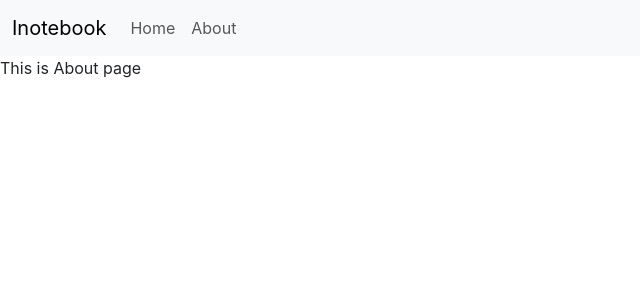
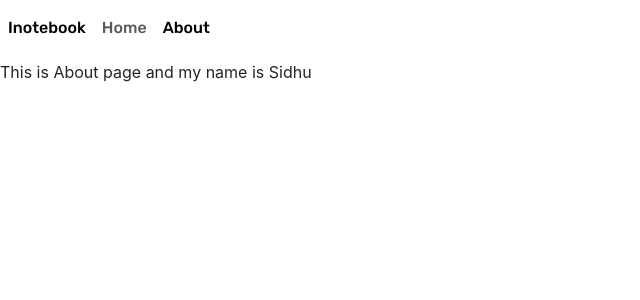
Before and after one commit to banothsidhu/cloudbook-frontend, a React (Create React App) app: page /about in a window 1280 px wide. Shown: the top 300 px of the page, without its empty margins (0-640 px from the left). Built offline with nearby package versions, Linux system fonts and the light colour scheme.

Commit message:
Updated Navbar and UseContest API

```diff
--- a/package.json
+++ b/package.json
@@ -9,6 +9,7 @@
     "concurrently": "^8.0.1",
     "jquery": "^3.6.4",
     "react": "^18.2.0",
+    "react-bootstrap": "^2.7.4",
     "react-dom": "^18.2.0",
     "react-router": "^6.11.0",
     "react-router-dom": "^6.11.0",
--- a/public/index.html
+++ b/public/index.html
@@ -1,25 +1,32 @@
 <!DOCTYPE html>
 <html lang="en">
+
 <head>
   <meta charset="utf-8" />
   <link rel="icon" href="%PUBLIC_URL%/favicon.ico" />
   <meta name="viewport" content="width=device-width, initial-scale=1" />
   <meta name="theme-color" content="#000000" />
-    <meta
-      name="description"
-      content="Web site created using create-react-app"
-    />
+  <meta name="description" content="Web site created using create-react-app" />
   <link rel="apple-touch-icon" href="%PUBLIC_URL%/logo192.png" />
 
   <link rel="manifest" href="%PUBLIC_URL%/manifest.json" />
   <title>InoteBook - Notes On Cloud</title>
 </head>
-  <script src="https://cdn.jsdelivr.net/npm/@popperjs/core@2.11.6/dist/umd/popper.min.js" integrity="sha384-oBqDVmMz9ATKxIep9tiCxS/Z9fNfEXiDAYTujMAeBAsjFuCZSmKbSSUnQlmh/jp3" crossorigin="anonymous"></script>
-<script src="https://cdn.jsdelivr.net/npm/bootstrap@5.3.0-alpha1/dist/js/bootstrap.min.js" integrity="sha384-mQ93GR66B00ZXjt0YO5KlohRA5SY2XofN4zfuZxLkoj1gXtW8ANNCe9d5Y3eG5eD" crossorigin="anonymous"></script>
-<link href="https://cdn.jsdelivr.net/npm/bootstrap@5.3.0-alpha1/dist/css/bootstrap.min.css" rel="stylesheet" integrity="sha384-GLhlTQ8iRABdZLl6O3oVMWSktQOp6b7In1Zl3/Jr59b6EGGoI1aFkw7cmDA6j6gD" crossorigin="anonymous">
+
+<script src="https://cdn.jsdelivr.net/npm/@popperjs/core@2.11.6/dist/umd/popper.min.js"
+  integrity="sha384-oBqDVmMz9ATKxIep9tiCxS/Z9fNfEXiDAYTujMAeBAsjFuCZSmKbSSUnQlmh/jp3" crossorigin="anonymous"></script>
+<script src="https://cdn.jsdelivr.net/npm/bootstrap@5.3.0-alpha1/dist/js/bootstrap.min.js"
+  integrity="sha384-mQ93GR66B00ZXjt0YO5KlohRA5SY2XofN4zfuZxLkoj1gXtW8ANNCe9d5Y3eG5eD" crossorigin="anonymous"></script>
+<link href="https://cdn.jsdelivr.net/npm/bootstrap@5.3.0-alpha1/dist/css/bootstrap.min.css" rel="stylesheet"
+  integrity="sha384-GLhlTQ8iRABdZLl6O3oVMWSktQOp6b7In1Zl3/Jr59b6EGGoI1aFkw7cmDA6j6gD" crossorigin="anonymous">
+<style>
+  @import url('https://fonts.googleapis.com/css2?family=Rubik:wght@100;200;300;400;500&display=swap');
+</style>
+
 <body>
   <noscript>You need to enable JavaScript to run this app.</noscript>
   <div id="root"></div>
 
 </body>
+
 </html>
--- a/src/App.css
+++ b/src/App.css
@@ -36,3 +36,7 @@
     transform: rotate(360deg);
   }
 }
+.Navbar {
+  font-family: "Rubik", sans-serif !important;
+  font-weight: 500 !important;
+}
--- a/src/App.js
+++ b/src/App.js
@@ -1,19 +1,19 @@
-import About from "./components/About";
-import Home from "./components/Home";
-import Navbar from "./components/Navbar";
-import { BrowserRouter, Routes, Route } from "react-router-dom";
+import About from './components/About';
+import Home from './components/Home';
+import Navbar from './components/Navbar';
+import {  Routes, Route } from 'react-router-dom';
+import NoteState from './context/Notes/NoteState';
 
-function App() {
+const App = () => {
   return (
-    <>
-        <Navbar />
-        <Routes>
-          <Route path="/" element={<Home />}></Route>
-          <Route path="/about" element={<About/>}></Route>
-        </Routes>
-
-    </>
+    <NoteState>
+      <Navbar />
+      <Routes>
+        <Route path='/' element={<Home />} />
+        <Route path='/about' element={<About />} />
+      </Routes>
+    </NoteState>
   );
-}
+};
 
 export default App;
--- a/src/components/About.js
+++ b/src/components/About.js
@@ -1,9 +1,18 @@
-import React from 'react'
+import React, { useEffect } from 'react'
+import { useContext } from 'react'
+import noteContext from '../context/Notes/NoteContext'
+import { useState } from 'react';
 
 export default function About() {
+  const a = useContext(noteContext)
+  useEffect(() => {
+    a.update()
+    //eslint-disable-next-line
+
+  }, []);
   return (
     <div>
-      This is About page
+      This is About page and my name is {a.state.name}
     </div>
   )
 }
--- a/src/components/Home.js
+++ b/src/components/Home.js
@@ -1,9 +1,10 @@
 import React from 'react'
 
 export default function Home() {
+
   return (
     <div>
-      This home component
+Hey this is home
     </div>
   )
 }
--- a/src/components/Navbar.js
+++ b/src/components/Navbar.js
@@ -1,31 +1,42 @@
-import React, { useState } from 'react';
-import { Link, useLocation } from 'react-router-dom';
+import React from 'react';
+import { Navbar, Nav } from 'react-bootstrap';
+import { NavLink } from 'react-router-dom';
 
-export default function Navbar() {
-  const location = useLocation();
-  const [isOpen, setIsOpen] = useState(false);
+import '../App.css';
 
-  const handleToggle = () => setIsOpen(!isOpen);
-  const handleClose = () => setIsOpen(false);
-
+function NavbarComponent() {
   return (
-    <nav className="navbar navbar-expand-lg bg-body-tertiary">
-      <div className="container-fluid">
-        <Link className="navbar-brand" to="/">Inotebook</Link>
-        <button className="navbar-toggler" type="button" onClick={handleToggle}>
-          <span className="navbar-toggler-icon"></span>
-        </button>
-        <div className={`collapse navbar-collapse ${isOpen ? 'show' : ''}`} id="navbarSupportedContent">
-          <ul className="navbar-nav me-auto mb-2 mb-lg-0">
-            <li className={`nav-item ${location.pathname === '/' ? 'active' : ''}`}>
-              <Link className="nav-link" to="/" onClick={handleClose}>Home</Link>
-            </li>
-            <li className={`nav-item ${location.pathname === '/link' ? 'active' : ''}`}>
-              <Link className="nav-link" to="/about" onClick={handleClose}>About</Link>
-            </li>
-          </ul>
-        </div>
+    <>
+      <nav className='Navbar'>
+        <Navbar bg="white" expand="lg" fixed="top">
+          <Nav className="m-auto">
+            <NavLink className='nav-link'>
+             Inotebook
+            </NavLink>
+          </Nav>
+          <Navbar.Toggle aria-controls="basic-navbar-nav" className="custom-toggler" />
+          <Navbar.Collapse id="basic-navbar-nav ">
+            <Nav className="mr-auto">
+              <Nav.Item className="m-auto">
+                <NavLink to="/" className="nav-link">
+                  Home
+                </NavLink>
+              </Nav.Item>
+              <Nav.Item className="m-auto">
+                <NavLink to="/about" className="nav-link">
+                  About
+                </NavLink>
+              </Nav.Item>
+            </Nav>
+          </Navbar.Collapse>
+        </Navbar>
+      </nav>
+      <div style={{ paddingTop: "60px" }}>
+        {/* Add padding equal to the navbar height */}
+        {/* Content of the home component goes here */}
       </div>
-    </nav>
+    </>
   );
 }
+
+export default NavbarComponent;
--- /dev/null
+++ b/src/context/Notes/NoteContext.js
@@ -0,0 +1,3 @@
+import { createContext } from 'react'
+const noteContext = createContext();
+export default noteContext
--- /dev/null
+++ b/src/context/Notes/NoteState.js
@@ -0,0 +1,25 @@
+import React, { useState } from 'react'
+import NoteContext from './NoteContext'
+const NoteState = (props) => {
+    const s1 = {
+        "name": "MyName",
+        "className": "Nothing"
+    }
+    const [state, setState] = useState(s1);
+
+    const update = () => {
+        setTimeout(() => {
+            setState({
+                "name": "Sidhu",
+                "className": "Something"
+            })
+        }, 1000);
+    };
+
+    return (
+        <NoteContext.Provider value={{state,update}}>
+            {props.children}
+        </NoteContext.Provider>
+    )
+};
+export default NoteState
```
Also changed, not shown: 2 other files (tests, documents, lock files or other folders). Lines whose indentation alone changed are shown as unchanged.
